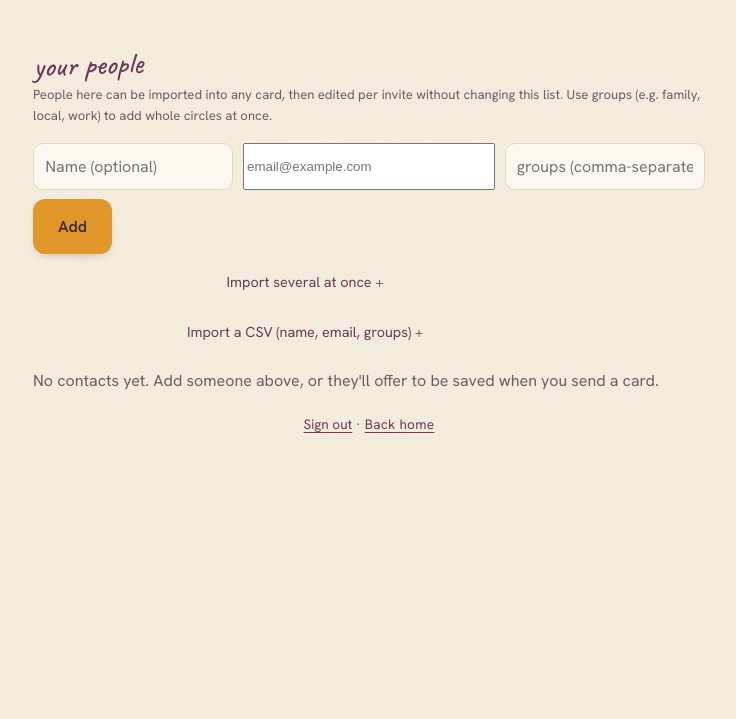
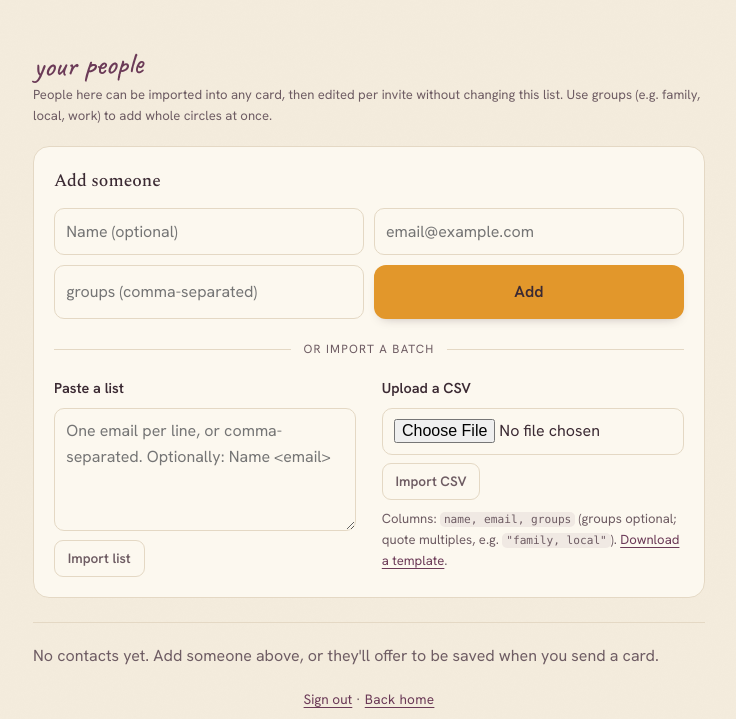
Before and after one commit to iliabaranov/kith-post, a Python web app: template kith/web/templates/contacts.html in a window 1280 px wide. Shown: the top 719 px of the page, without its empty margins (271-1007 px from the left). Run offline with Jinja, Linux system fonts and the light colour scheme; the template is opened without the code that fills it, so the values that code supplies are empty.

Commit message:
design: consistent input styling + address-book layout polish
- Base input rule now covers email/time/datetime-local/search/tel/url so
  those fields match every other box instead of falling back to the browser's
  white default (fixes the email box in the address book and the Start/End
  time boxes on the card form).
- Address book: group Add + both imports into one panel with a labelled
  "or import a batch" divider; imports are always shown (no more expanders),
  laid out as two columns (paste list / upload CSV). Add form is a tidy 2x2
  grid. Contact-row inputs sit flush in the row card with a hairline on
  hover/focus. Hairline divider separates the panel from the list.

Co-Authored-By: Claude Opus 4.8 (1M context) <noreply@anthropic.com>

```diff
--- a/kith/web/static/css/kith.css
+++ b/kith/web/static/css/kith.css
@@ -228,22 +228,56 @@ code {
 }
 
 /* ---- address book ---- */
-.add-contact { display: flex; gap: .6rem; flex-wrap: wrap; margin: 1.1rem 0 .8rem; }
-.add-contact input[type="text"] { flex: 1 1 9rem; }
-.add-contact input[type="email"] { flex: 2 1 13rem; }
-.bulk-import { margin: 0 0 1.2rem; }
-.bulk-import summary { color: var(--plum); }
-.bulk-import textarea { width: 100%; margin: .6rem 0; }
-.contact-list { list-style: none; padding: 0; margin: 1.2rem 0 .6rem; display: flex; flex-direction: column; gap: .5rem; }
+.book-panel {
+  background: var(--card); border: 1px solid var(--line); border-radius: var(--radius);
+  padding: 1.2rem 1.25rem 1.3rem; margin: 1.3rem 0 1.5rem;
+}
+.panel-title {
+  margin: 0 0 .85rem; font-family: var(--display); font-size: 1.1rem; color: var(--ink);
+}
+.add-contact { display: grid; grid-template-columns: 1fr 1fr; gap: .6rem; margin: 0; }
+.add-contact input { width: 100%; }
+.add-contact .btn { width: 100%; }
+
+/* labelled hairline divider between "add" and "import" */
+.or-divider {
+  display: flex; align-items: center; gap: .8rem; margin: 1.3rem 0 1.1rem;
+  color: var(--ink-soft); font-size: .74rem; text-transform: uppercase; letter-spacing: .1em;
+}
+.or-divider::before, .or-divider::after {
+  content: ""; flex: 1 1 auto; height: 1px; background: var(--line);
+}
+
+.import-grid { display: grid; grid-template-columns: 1fr 1fr; gap: 1.3rem 1.6rem; }
+.import-col { display: flex; flex-direction: column; gap: .5rem; }
+.import-col form { display: flex; flex-direction: column; gap: .55rem; align-items: flex-start; }
+.import-title { margin: 0; font-weight: 600; font-size: .9rem; color: var(--ink); }
+.import-col textarea { width: 100%; margin: 0; min-height: 4.6rem; }
+.import-col input[type="file"] { width: 100%; }
+.import-col .field-hint { margin: 0; }
+@media (max-width: 34rem) {
+  .add-contact, .import-grid { grid-template-columns: 1fr; }
+}
+
+.book-divider { border: 0; border-top: 1px solid var(--line); margin: 1.5rem 0 1.2rem; }
+
+.contact-list { list-style: none; padding: 0; margin: 1.1rem 0 .7rem; display: flex; flex-direction: column; gap: .55rem; }
 .contact-row { display: flex; align-items: center; gap: .5rem; }
 .contact-form {
-  flex: 1 1 auto; display: flex; gap: .5rem; align-items: center;
+  flex: 1 1 auto; display: flex; gap: .45rem; align-items: center;
   background: var(--card); border: 1px solid var(--line); border-radius: 12px; padding: .45rem .55rem;
 }
+/* inputs sit flush inside the row card — a hairline appears on hover/focus so it
+   still reads as editable, without the "boxes inside a box" look */
+.contact-form input {
+  background: transparent; border: 1px solid transparent; padding: .4rem .5rem; border-radius: 8px;
+}
+.contact-form input:hover { border-color: var(--line); }
+.contact-form input:focus-visible { background: var(--paper); }
 .contact-name { flex: 1 1 7rem; min-width: 0; }
 .contact-email { flex: 2 1 11rem; min-width: 0; }
 .btn-sm { padding: .4rem .8rem; font-size: .85rem; border-radius: 9px; }
-.contact-row .row-del { margin-right: 0; opacity: .7; }
+.contact-row .row-del { margin-right: 0; opacity: .55; }
 .contact-row:hover .row-del { opacity: 1; }
 
 /* compose: import-from-address-book picker */
@@ -360,7 +394,9 @@ code {
 .field-hint { color: var(--ink-soft); font-size: .82rem; }
 .field-row { display: flex; gap: 1rem; flex-wrap: wrap; }
 .field-row .field { flex: 1 1 12rem; }
-input[type="text"], input[type="date"], input[type="number"], input[type="file"], textarea {
+input[type="text"], input[type="email"], input[type="date"], input[type="time"],
+input[type="datetime-local"], input[type="number"], input[type="file"],
+input[type="search"], input[type="tel"], input[type="url"], textarea {
   font: inherit; color: var(--ink); background: var(--card);
   border: 1px solid var(--line); border-radius: 10px; padding: .6rem .7rem;
 }
--- a/kith/web/templates/contacts.html
+++ b/kith/web/templates/contacts.html
@@ -11,6 +11,8 @@
   </p>
   {% endif %}
 
+  <div class="book-panel">
+    <p class="panel-title">Add someone</p>
     <form class="add-contact" method="post" action="/contacts/add">
       <input type="text" name="name" placeholder="Name (optional)" aria-label="Name">
       <input type="email" name="email" placeholder="email@example.com" required aria-label="Email">
@@ -18,24 +20,30 @@
       <button class="btn btn-primary" type="submit">Add</button>
     </form>
 
-  <details class="faq bulk-import">
-    <summary>Import several at once</summary>
+    <div class="or-divider">or import a batch</div>
+
+    <div class="import-grid">
+      <div class="import-col">
+        <p class="import-title">Paste a list</p>
         <form method="post" action="/contacts/import">
           <textarea name="people" rows="4" placeholder="One email per line, or comma-separated. Optionally: Name &lt;email&gt;"></textarea>
-      <button class="btn btn-quiet" type="submit">Import list</button>
+          <button class="btn btn-quiet btn-sm" type="submit">Import list</button>
         </form>
-  </details>
-
-  <details class="faq bulk-import">
-    <summary>Import a CSV (name, email, groups)</summary>
+      </div>
+      <div class="import-col">
+        <p class="import-title">Upload a CSV</p>
         <form method="post" action="/contacts/import-csv" enctype="multipart/form-data">
           <input type="file" name="file" accept=".csv,text/csv" required>
           <button class="btn btn-quiet btn-sm" type="submit">Import CSV</button>
         </form>
-    <p class="field-hint">Columns: <code>name, email, groups</code>. Groups are optional; put
-      multiple in quotes, e.g. <code>"family, local"</code>.
-      <a class="link" href="/contacts/template.csv">Download a template</a> to fill in.</p>
-  </details>
+        <p class="field-hint">Columns: <code>name, email, groups</code> (groups optional;
+          quote multiples, e.g. <code>"family, local"</code>).
+          <a class="link" href="/contacts/template.csv">Download a template</a>.</p>
+      </div>
+    </div>
+  </div>
+
+  <hr class="book-divider">
 
   {% if all_groups %}
   <div class="group-filter" id="groupFilter">
```
Lines whose indentation alone changed are shown as unchanged.
